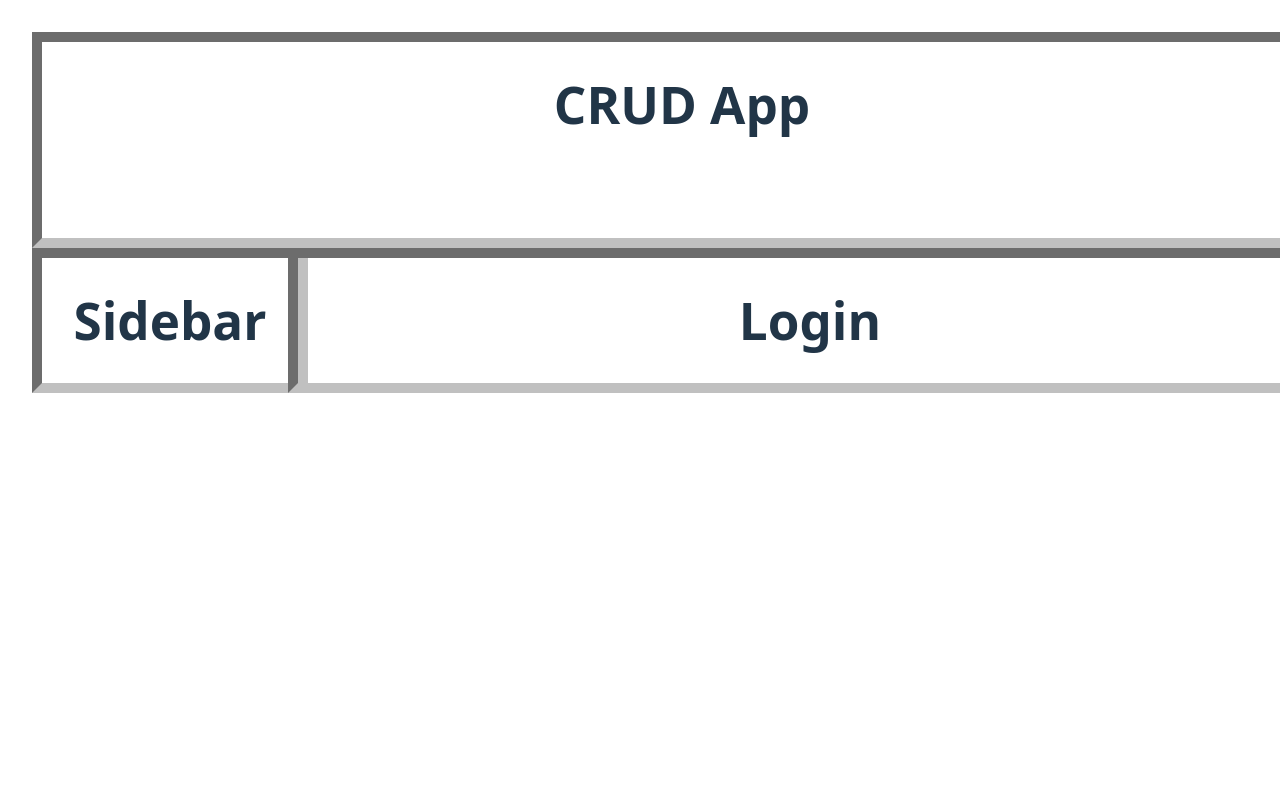
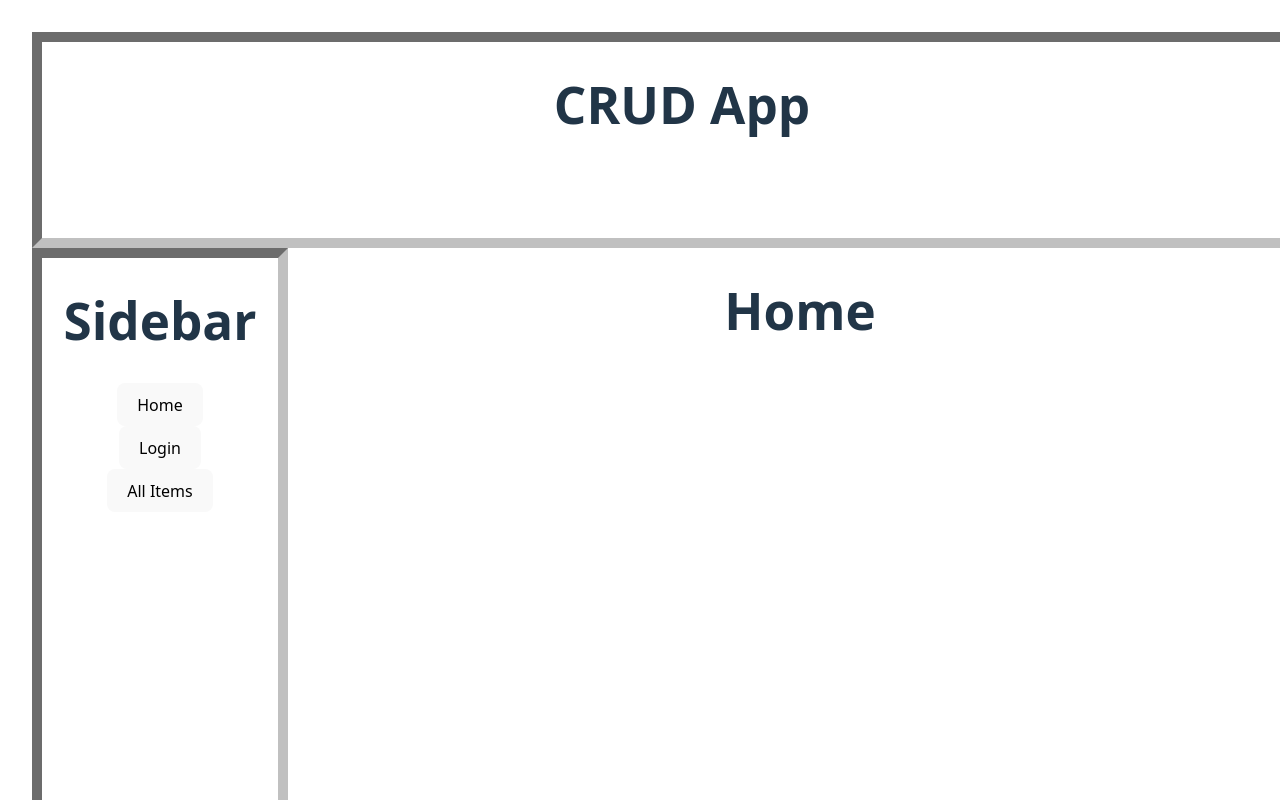
Before and after one commit to Aesiren/Bonk-ZCRUD, a React (Vite) app in the folder frontend/: page / in a window 1280 px wide. Shown: the top 800 px of the page. Built offline with nearby package versions, Linux system fonts and the light colour scheme.

Commit message:
sidebar moved to App to assist with formatting

```diff
--- a/frontend/src/css/App.css
+++ b/frontend/src/css/App.css
@@ -26,7 +26,8 @@
   grid-row-start: 2;
   grid-column-start: 1;
   border: 10px;
-  border-style: silver;
+  border-style: inset;
+  border-color: silver;
 }
 
 #main {
--- a/frontend/src/pages/App.jsx
+++ b/frontend/src/pages/App.jsx
@@ -1,11 +1,11 @@
 import { useState } from 'react'
 import { Routes, Route, Link } from "react-router-dom";
 import '../css/App.css'
-import Sidebar from "./Sidebar";
 import Login from "./Login";
 import ItemView from "./ItemView";
 import ViewItem from "./ViewItem";
 import Signup from "./Signup";
+import Home from "./Home";
 
 function App() {
   const [count, setCount] = useState(0)
@@ -15,13 +15,12 @@ function App() {
 
 
       <Header />
-      <div className="sidebar">
-        <Sidebar />
-      </div>
+      <Sidebar />
 
       <div id="main">
         <Routes>
-          <Route path="/" element={<Login />} />
+          <Route path="/" element={<Home />} />
+          <Route path="/login" element={<Login />} />
           <Route path="/items" element={<ItemView />} />
           <Route path="/items/:itemId" element={<ViewItem />} />
           <Route path="/signup" element={<Signup />} />
@@ -40,4 +39,16 @@ function Header() {
     </div>
   )
 }
+
+function Sidebar() {
+  return (
+    <div className="sidebar">
+      <h1>Sidebar</h1>
+      <Link to="/"><button>Home</button></Link><br />
+      <Link to="/login"><button>Login</button></Link><br />
+      <Link to="/items"><button>All Items</button></Link>
+
+    </div>
+  )
+}
 export default App
--- /dev/null
+++ b/frontend/src/pages/Home.jsx
@@ -0,0 +1,10 @@
+function Home() {
+
+  return (
+    <div className="home">
+      <h1>Home</h1>
+    </div>
+  )
+}
+
+export default Home;
--- a/frontend/src/pages/ItemView.jsx
+++ b/frontend/src/pages/ItemView.jsx
@@ -1,7 +1,12 @@
+import { useState, useEffect } from "react";
+
+
 function ItemView() {
 
+
+
   return (
-    <div className="header">
+    <div className="itemview">
       <h1>Item View</h1>
     </div>
   )
--- a/frontend/src/pages/Sidebar.jsx
+++ /dev/null
@@ -1,9 +0,0 @@
-function Sidebar() {
-
-  return (
-    <div className="header">
-      <h1>Sidebar</h1>
-    </div>
-  )
-}
-export default Sidebar
```
